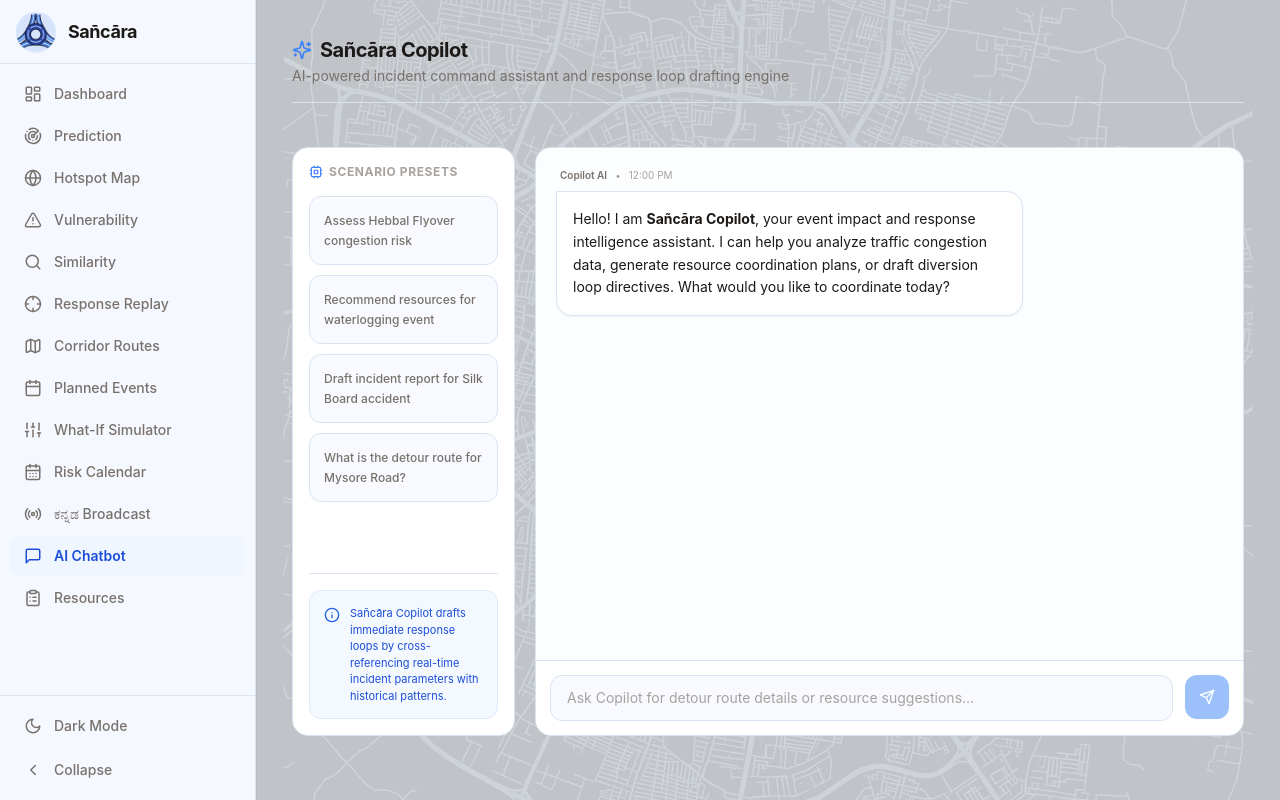
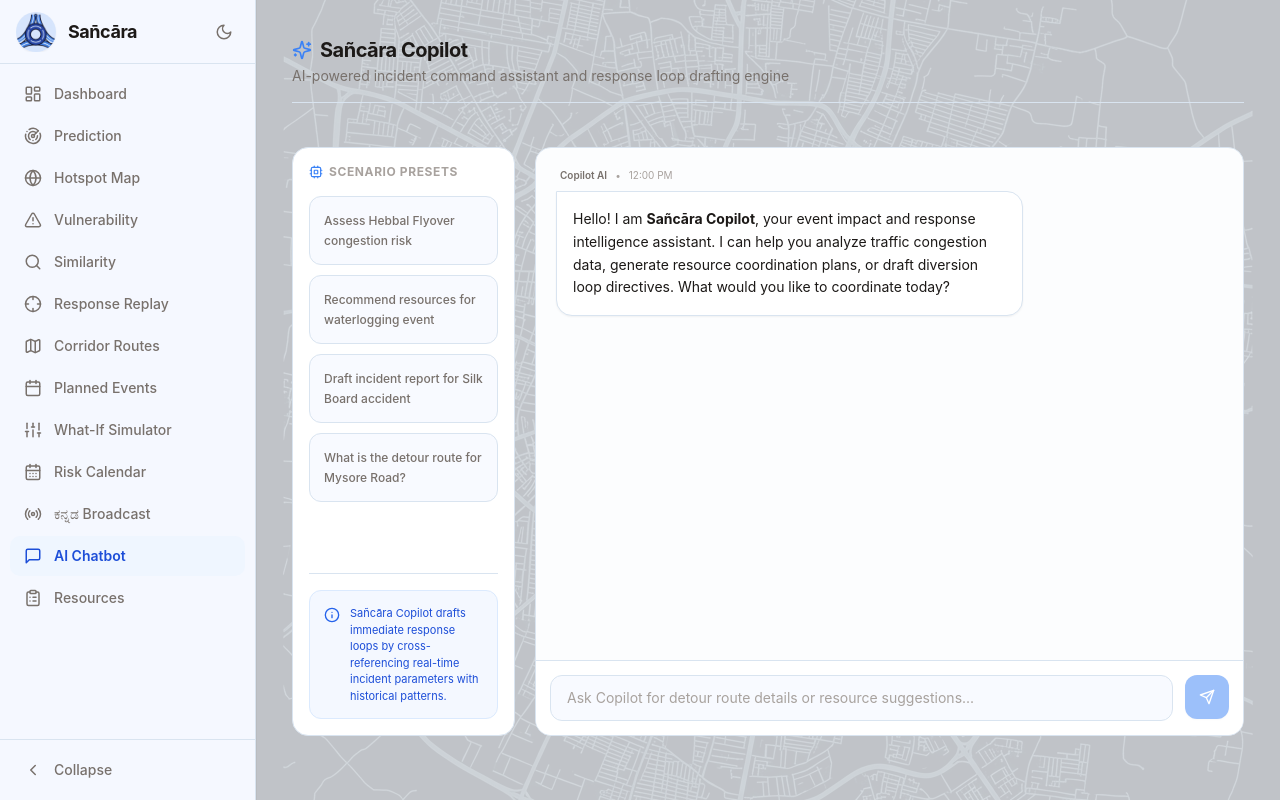
Before and after one commit to hsahu1726/Sancara, a Next.js app in the folder frontend/: page /chatbot in a window 1280 px wide. Built offline with nearby package versions, Linux system fonts and the light colour scheme.

Commit message:
layout: Relocate theme toggle next to Sancara logo text at top of Sidebar

```diff
--- a/frontend/src/components/Sidebar.tsx
+++ b/frontend/src/components/Sidebar.tsx
@@ -65,7 +65,8 @@ export default function Sidebar() {
   const sidebarContent = (
     <>
       {/* Logo */}
-      <div className="flex items-center gap-3 px-4 h-16 border-b border-surface-border shrink-0">
+      <div className="flex items-center justify-between px-4 h-16 border-b border-surface-border shrink-0">
+        <div className="flex items-center gap-3 overflow-hidden">
           {!collapsed && (
             <button onClick={() => setMobileOpen(false)} className="lg:hidden mr-1 p-1 -ml-1 rounded-lg hover:bg-surface-hover">
               <X size={20} className="text-ink-secondary" />
@@ -76,6 +77,16 @@ export default function Sidebar() {
           </div>
           {!collapsed && (
             <span className="text-lg font-bold text-ink tracking-tight select-none">San̄cāra</span>
+          )}
+        </div>
+        {!collapsed && (
+          <button
+            onClick={toggleTheme}
+            className="p-1.5 rounded-lg hover:bg-surface-hover text-ink-secondary dark:text-slate-400 transition-colors shrink-0"
+            title={theme === 'dark' ? 'Light Mode' : 'Dark Mode'}
+          >
+            {theme === 'dark' ? <Sun size={18} className="text-amber-500" /> : <Moon size={18} />}
+          </button>
         )}
       </div>
 
@@ -100,16 +111,8 @@ export default function Sidebar() {
       {/* Footer controls */}
       <div className="p-2.5 border-t border-surface-border">
         <button
-          onClick={toggleTheme}
-          className="sidebar-link w-full flex items-center gap-3"
-          title={collapsed ? (theme === 'dark' ? 'Light Mode' : 'Dark Mode') : undefined}
-        >
-          {theme === 'dark' ? <Sun size={18} className="text-amber-500 shrink-0" /> : <Moon size={18} className="text-ink-secondary dark:text-slate-400 shrink-0" />}
-          {!collapsed && <span className="truncate">{theme === 'dark' ? 'Light Mode' : 'Dark Mode'}</span>}
-        </button>
-        <button
           onClick={() => setCollapsed(!collapsed)}
-          className="sidebar-link w-full hidden lg:flex items-center gap-3 mt-1"
+          className="sidebar-link w-full hidden lg:flex items-center gap-3"
         >
           {collapsed ? <ChevronRight size={18} className="shrink-0" /> : <ChevronLeft size={18} className="shrink-0" />}
           {!collapsed && <span className="truncate">Collapse</span>}
```
Lines whose indentation alone changed are shown as unchanged.
